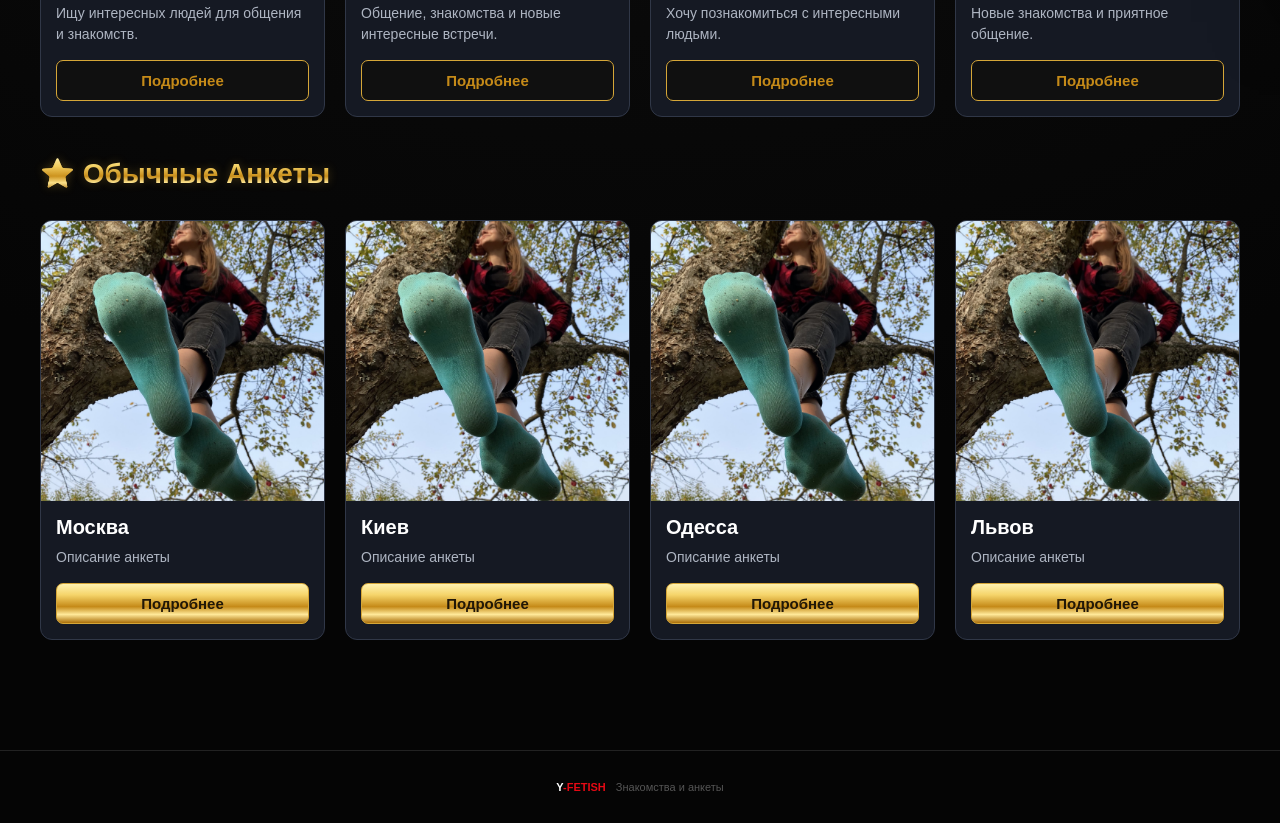
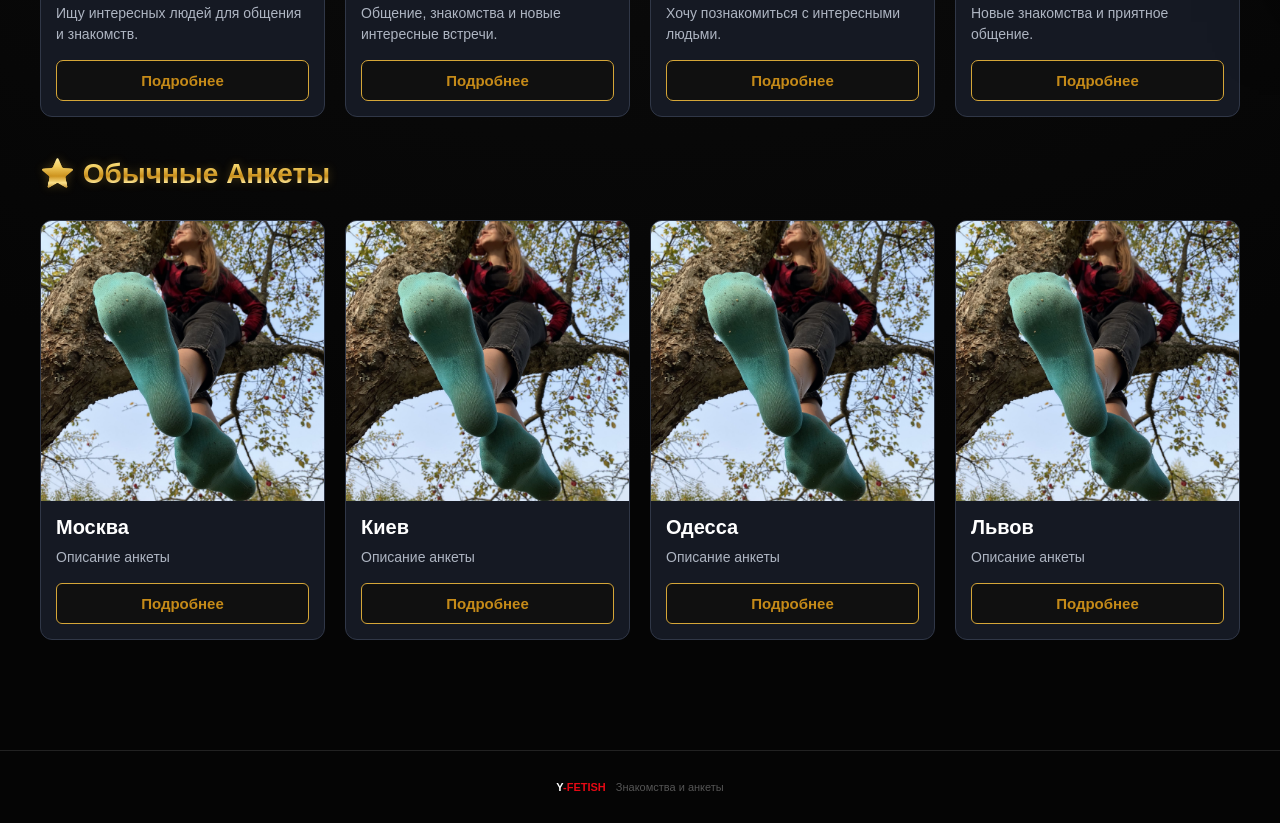
Before and after one commit to LilYolDi/Y-FETISH.Y, a website: page index.html in a window 1280 px wide. Shown: the part 778-1601 px from the top of the page. Drawn offline with Linux system fonts and the light colour scheme; no server answers.

Commit message:
Update profiles.css

```diff
--- a/profiles.css
+++ b/profiles.css
@@ -1528,18 +1528,26 @@ border: 1px solid #202020;
 
 
 
-/* Кнопки обычных анкет — как «Запросить редактирование» */
-.profile-card .profile-info button,
-.profile-card .profile-info .telegram-button {
+/* ОБЫЧНЫЕ АНКЕТЫ — СТИЛЬ КАК «ЗАПРОСИТЬ РЕДАКТИРОВАНИЕ» */
+#normalProfiles .profile-info > button,
+#normalProfiles .profile-info > a.telegram-button,
+#normalProfiles .profile-info > .telegram-button {
     background: #101010 !important;
     color: #c58a18 !important;
     border: 1px solid #d5a638 !important;
+    border-radius: 6px !important;
     box-shadow: none !important;
-}
-
-.profile-card .profile-info button:hover,
-.profile-card .profile-info .telegram-button:hover {
+    text-decoration: none !important;
+    transform: none !important;
+}
+
+#normalProfiles .profile-info > button:hover,
+#normalProfiles .profile-info > a.telegram-button:hover,
+#normalProfiles .profile-info > .telegram-button:hover {
     background: #101010 !important;
     color: #fff2b0 !important;
     border-color: #d5a638 !important;
-}
+    box-shadow: none !important;
+    filter: none !important;
+    transform: none !important;
+}
```
